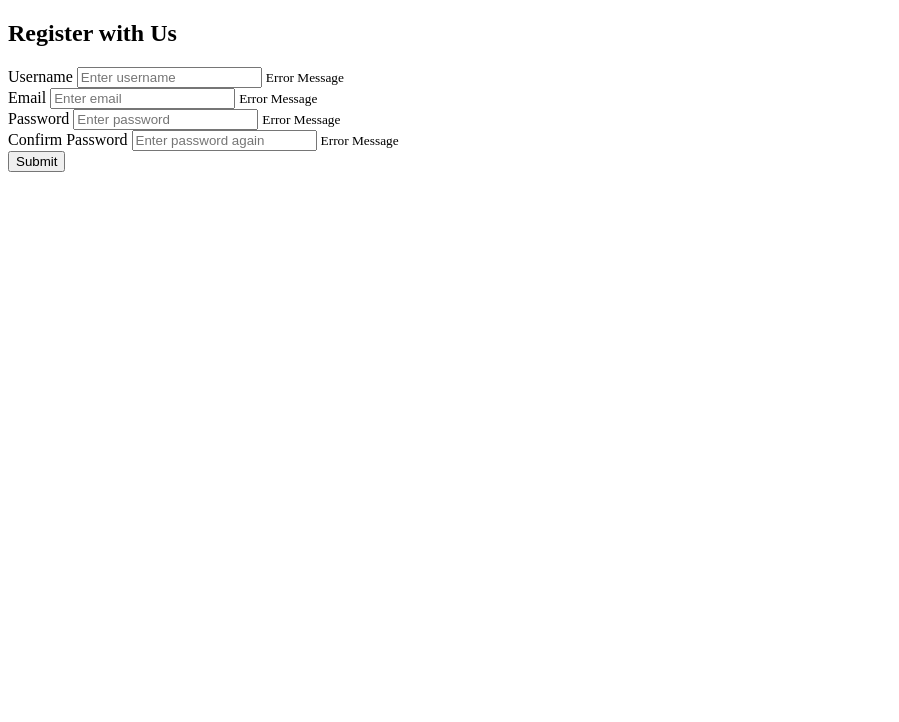
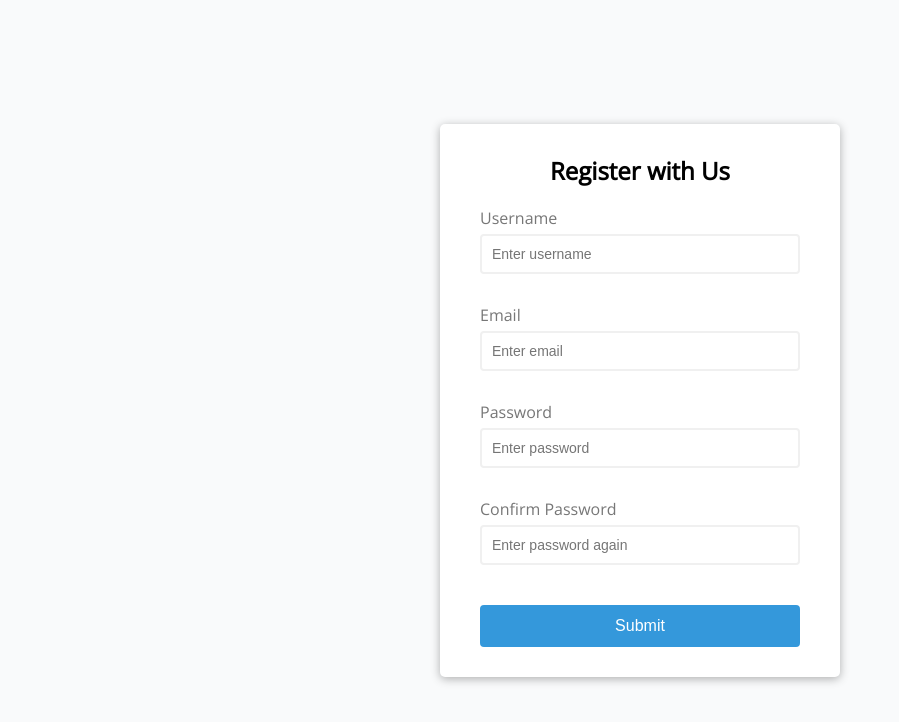
Before and after one commit to mbalci85/form_validator, a plain HTML site: page index.html in a window 1280 px wide. Shown: the whole page, without its empty margins (0-899 px from the left). Drawn offline with nearby package versions, Linux system fonts and the light colour scheme.

Commit message:
added style

```diff
--- a/index.html
+++ b/index.html
@@ -1,37 +1,46 @@
 <!DOCTYPE html>
 <html lang="en">
 	<head>
-    <meta charset="UTF-8">
-    <meta http-equiv="X-UA-Compatible" content="IE=edge">
-    <meta name="viewport" content="width=device-width, initial-scale=1.0">
+		<meta charset="UTF-8" />
+		<meta http-equiv="X-UA-Compatible" content="IE=edge" />
+		<meta name="viewport" content="width=device-width, initial-scale=1.0" />
 		<title>Form Validator</title>
-    <link rel="stylesheet" href="./style.css">
+		<link rel="stylesheet" href="./style.css" />
 	</head>
 	<body>
 		<div class="container">
-        <form id="form" class="form"></form>
+			<form id="form" class="form">
 				<h2>Register with Us</h2>
 				<div class="form-control">
 					<label for="username">Username</label>
-            <input type="text" id="username" placeholder="Enter username">
+					<input type="text" id="username" placeholder="Enter username" />
 					<small>Error Message</small>
 				</div>
 				<div class="form-control">
 					<label for="email">Email</label>
-            <input type="text" id="email" placeholder="Enter email">
+					<input type="text" id="email" placeholder="Enter email" />
 					<small>Error Message</small>
 				</div>
 				<div class="form-control">
 					<label for="password">Password</label>
-            <input type="password" id="password" placeholder="Enter password">
+					<input
+						type="password"
+						id="password"
+						placeholder="Enter password"
+					/>
 					<small>Error Message</small>
 				</div>
 				<div class="form-control">
 					<label for="password2">Confirm Password</label>
-            <input type="password" id="password2" placeholder="Enter password again">
+					<input
+						type="password"
+						id="password2"
+						placeholder="Enter password again"
+					/>
 					<small>Error Message</small>
 				</div>
 				<button type="submit">Submit</button>
+			</form>
 		</div>
 
 		<script src="./script.js"></script>
--- /dev/null
+++ b/style.css
@@ -0,0 +1,95 @@
+@import url('https://fonts.googleapis.com/css2?family=Open+Sans:wght@300&display=swap');
+
+:root {
+	--success-color: #2ecc71;
+	--error-color: #e74c3c;
+}
+
+* {
+	box-sizing: border-box;
+}
+
+body {
+	background-color: #f9fafb;
+	font-family: 'Open Sans', sans-serif;
+	display: flex;
+	align-items: center;
+	justify-content: center;
+	min-height: 100vh;
+	margin: 0;
+}
+
+.container {
+	background-color: #fff;
+	border-radius: 5px;
+	box-shadow: 0 2px 10px rgba(0, 0, 0, 0.3);
+	width: 400px;
+}
+
+h2 {
+	text-align: center;
+	margin: 0 0 20px;
+}
+
+.form {
+	padding: 30px 40px;
+}
+
+.form-control {
+	margin-bottom: 10px;
+	padding-bottom: 20px;
+	position: relative;
+}
+
+.form-control label {
+	color: #777;
+	display: block;
+	margin-bottom: 5px;
+}
+
+.form-control input {
+	border: 2px solid #f0f0f0;
+	border-radius: 4px;
+	display: block;
+	width: 100%;
+	padding: 10px;
+	font-size: 14px;
+}
+
+.form-control input:focus {
+	outline: 0;
+	border-color: #777;
+}
+
+.form-control.success input {
+	border-color: var(--success-color);
+}
+
+.form-control.error input {
+	border-color: var(--error-color);
+}
+
+.form-control small {
+	color: var(--error-color);
+	position: absolute;
+	bottom: 0;
+	left: 0;
+	visibility: hidden;
+}
+
+.form-control.error small {
+	visibility: visible;
+}
+
+.form button {
+	cursor: pointer;
+	background-color: #3498db;
+	border: 2px solid #3498db;
+	color: #fff;
+	border-radius: 4px;
+	display: block;
+	font-size: 16px;
+	padding: 10px;
+	margin-top: 20px;
+	width: 100%;
+}
```
Lines whose indentation alone changed are shown as unchanged.
